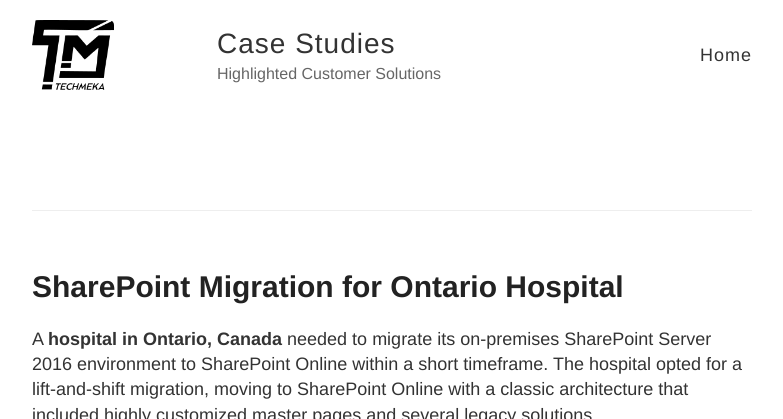
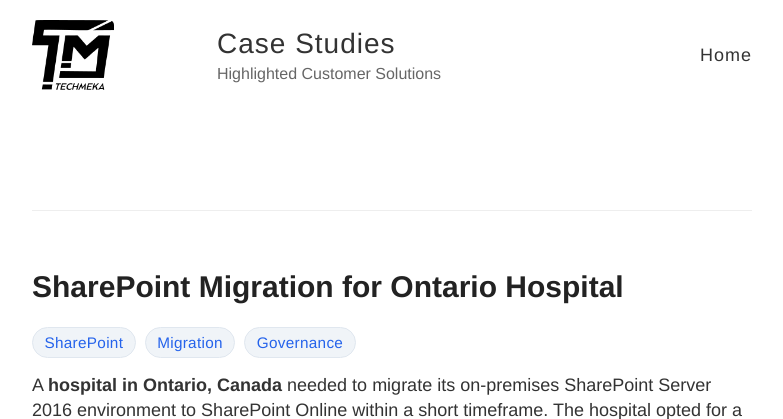
Before and after one commit to Techmeka/blog, a Jekyll site: the page built from _posts/2024-7-3-sharepoint-migration.md, in a window 1280 px wide and 900 px high, cut to the strip 0-419 px from the top of the window. Shown: the whole strip, without its empty margins (248-1031 px from the left). Built offline with Jekyll 4.4.1, drawn with Linux system fonts in a browser that asks for light colours.

Commit message:
tags on posts

```diff
--- a/_layouts/post.html
+++ b/_layouts/post.html
@@ -4,6 +4,14 @@
 
 <article class="post">
   <h1>{{ page.title }}</h1>
+
+  {% if page.tags %}
+    <div class="post-tags">
+      {% for tag in page.tags %}
+        <span class="tag">{{ tag }}</span>
+      {% endfor %}
+    </div>
+  {% endif %}
 
   <div class="entry">
     {{ content }}
```
